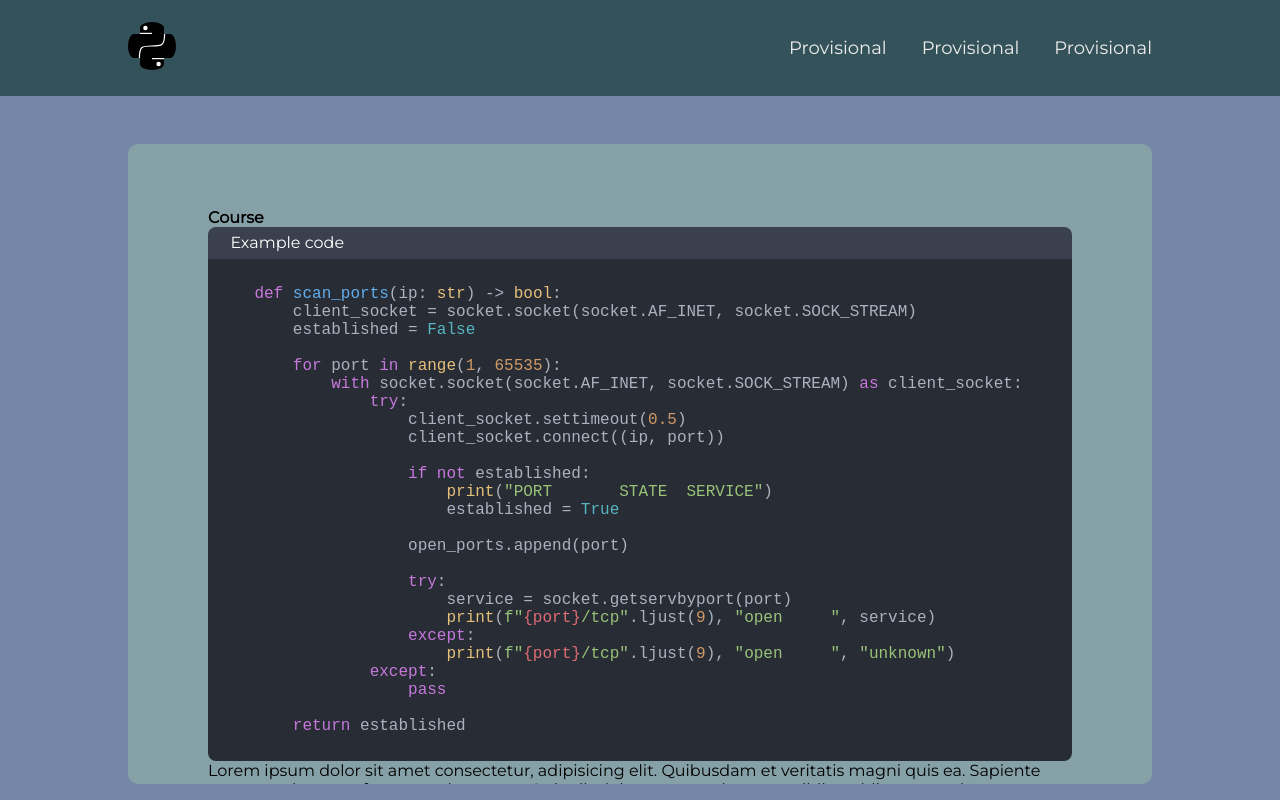
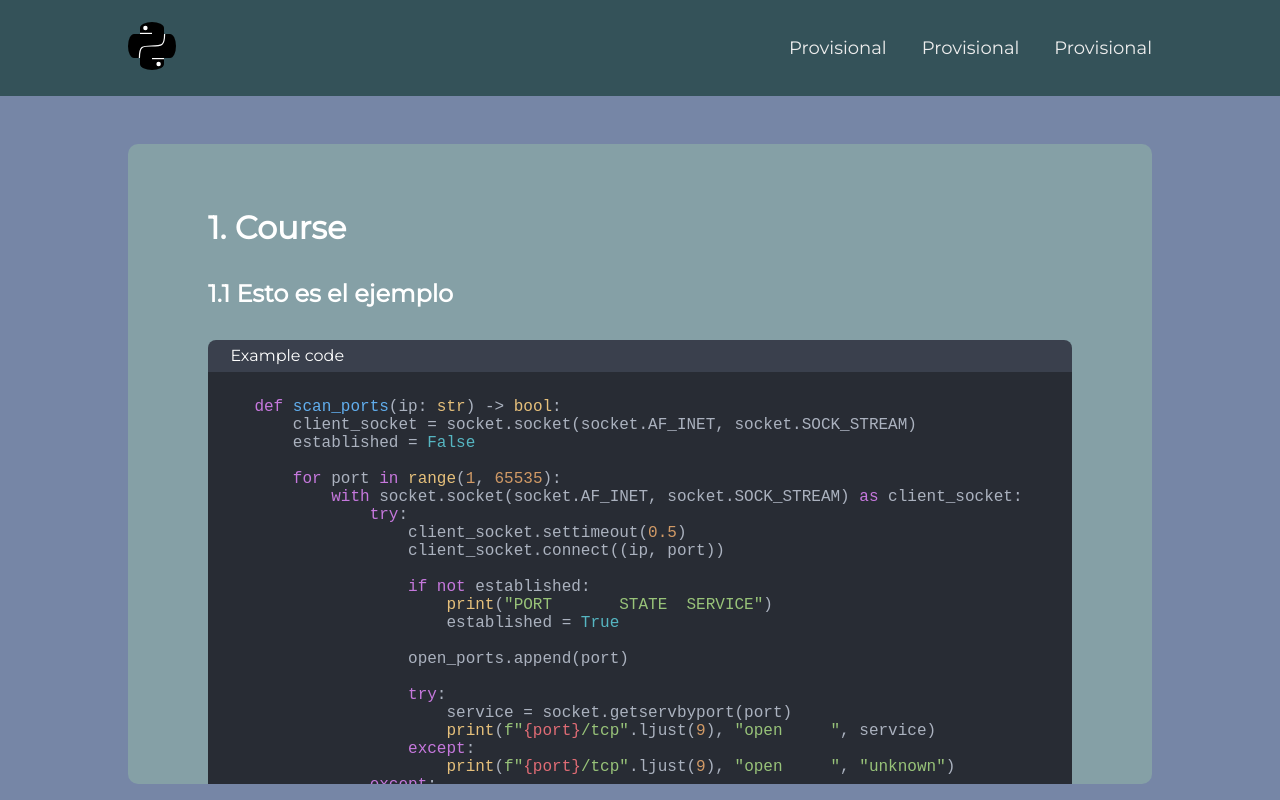
Before and after one commit to pablodorrio/python-course, a React (Vite) app: page /course in a window 1280 px wide. Built offline with nearby package versions, Linux system fonts and the light colour scheme.

Commit message:
style: enhance visual design

```diff
--- a/src/components/Course/Course.css
+++ b/src/components/Course/Course.css
@@ -11,3 +11,24 @@
     padding-bottom: 2rem;
     padding-inline: 5rem;
 }
+
+.course h1 {
+    font-size: 2rem;
+    font-weight: 600;
+    color: #fff;
+    margin-bottom: 2rem;
+}
+
+.course h2 {
+    font-size: 1.5rem;
+    font-weight: 600;
+    color: #fff;
+    margin-bottom: 1rem;
+}
+
+.course p {
+    font-size: 1rem;
+    font-weight: 400;
+    color: #000;
+    margin: 2rem 0;
+}
--- a/src/components/Course/Course.jsx
+++ b/src/components/Course/Course.jsx
@@ -6,7 +6,9 @@ import CodeDisplay from '../CodeDisplay/CodeDisplay'
 function Course() {
     return (
         <div className="course" overflow="">
-            <h1>Course</h1>
+            <h1>1. Course</h1>
+
+            <h2>1.1 Esto es el ejemplo</h2>
             <CodeDisplay />
             <p>Lorem ipsum dolor sit amet consectetur, adipisicing elit. Quibusdam et veritatis magni quis ea. Sapiente vero, quo deserunt facere a voluptatem. Qui odit dolores eum voluptates nihil cupiditate asperiores. Nobis.Lorem Lorem ipsum dolor, sit amet consectetur adipisicing elit. Maxime architecto nulla sapiente? Ipsum neque vel quas minima reiciendis, enim quis quae odio! Totam dolorum fugiat ab. Tenetur illum eum neque. Lorem, ipsum dolor sit amet consectetur adipisicing elit. Consequuntur maiores officiis inventore, ea necessitatibus beatae cum perspiciatis animi sint? Nulla eos vero maxime cum velit dolore earum aperiam deserunt vel? Lorem ipsum dolor sit amet consectetur adipisicing elit. Harum voluptatum enim numquam porro distinctio? Fugiat delectus aut nam. Labore unde aut quod eaque, enim distinctio! Illum, maiores aut! Eius, dolore? Lorem ipsum dolor sit amet consectetur adipisicing elit. Enim animi quibusdam soluta natus molestiae sit numquam excepturi magnam dolorem dignissimos provident iste aliquid sint vero, vel veniam ut? Quis, aperiam?</p>
             <p>Lorem ipsum dolor sit amet consectetur, adipisicing elit. Quibusdam et veritatis magni quis ea. Sapiente vero, quo deserunt facere a voluptatem. Qui odit dolores eum voluptates nihil cupiditate asperiores. Nobis.Lorem Lorem ipsum dolor, sit amet consectetur adipisicing elit. Maxime architecto nulla sapiente? Ipsum neque vel quas minima reiciendis, enim quis quae odio! Totam dolorum fugiat ab. Tenetur illum eum neque. Lorem, ipsum dolor sit amet consectetur adipisicing elit. Consequuntur maiores officiis inventore, ea necessitatibus beatae cum perspiciatis animi sint? Nulla eos vero maxime cum velit dolore earum aperiam deserunt vel? Lorem ipsum dolor sit amet consectetur adipisicing elit. Harum voluptatum enim numquam porro distinctio? Fugiat delectus aut nam. Labore unde aut quod eaque, enim distinctio! Illum, maiores aut! Eius, dolore? Lorem ipsum dolor sit amet consectetur adipisicing elit. Enim animi quibusdam soluta natus molestiae sit numquam excepturi magnam dolorem dignissimos provident iste aliquid sint vero, vel veniam ut? Quis, aperiam? </p>
```
